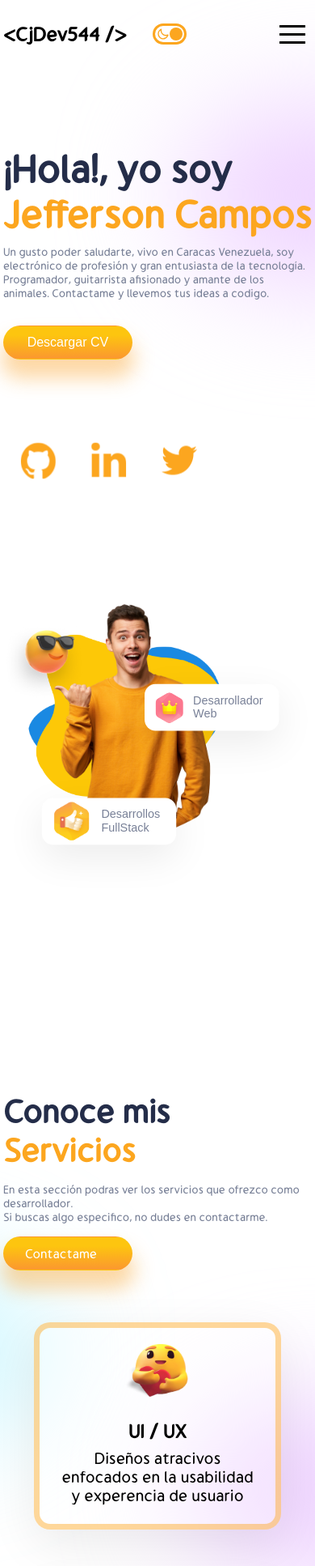
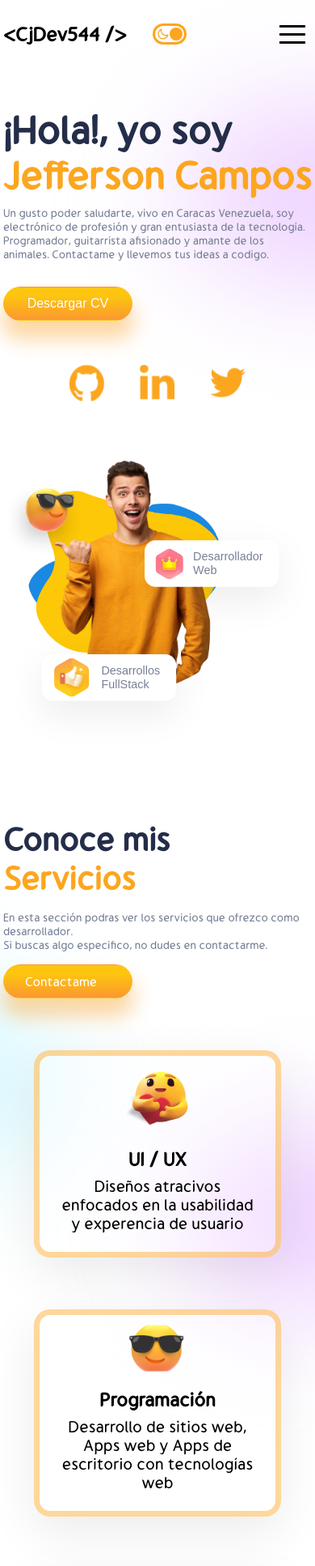
Before and after one commit to cjdev544/cj-portfolio, a Gatsby site: page / in a window 390 px wide. Shown: the top 1934 px of the page at 81% size. Built offline with nearby package versions, Linux system fonts and the light colour scheme; Gatsby itself is replaced by a stand-in of ours; some packages are replaced by stand-ins of ours.

Commit message:
change stayles in query mobile

```diff
--- a/src/components/About/About.scss
+++ b/src/components/About/About.scss
@@ -5,6 +5,10 @@
 
   &.container {
     margin-top: 6rem;
+
+    @media screen and (max-width: $tablet) {
+      margin-top: 3rem;
+    }
   }
 
   &-left {
@@ -141,7 +145,6 @@
 @media screen and (max-width: $tablet) {
   .about {
     flex-direction: column;
-    gap: 7rem;
     height: 64rem;
 
     &-right {
@@ -160,7 +163,18 @@
 }
 
 @media screen and (max-width: $mobile) {
-  .about-right {
-    left: -1rem;
+  .about {
+    height: 55rem;
+
+    &-right {
+      left: -1rem;
+    }
+  }
+
+  .about-left {
+    &__icons {
+      justify-content: center;
+      margin: 0;
+    }
   }
 }
--- a/src/components/Projects/index.jsx
+++ b/src/components/Projects/index.jsx
@@ -5,7 +5,7 @@
 const Projects = ({ isDarkMode }) => {
   return (
     <section id='proyectos' className='projects container'>
-      <span style={{ color: isDarkMode && '#fff' }}>Los más destacados</span>
+      <span style={{ color: isDarkMode && '#fff' }}>Algunos de mis</span>
       <h2>Proyectos</h2>
       <p>Puedes dar click sobre un proyecto y verlo mas en profundidad.</p>
       <div className='projects-items'>
--- a/src/components/Services/Services.scss
+++ b/src/components/Services/Services.scss
@@ -132,6 +132,11 @@
 }
 
 @media screen and (max-width: $mobile) {
+  .services {
+    &.container {
+      margin-top: 0;
+    }
+  }
   .right-card {
     width: 80%;
   }
--- a/src/components/Skills/index.jsx
+++ b/src/components/Skills/index.jsx
@@ -7,7 +7,7 @@
   return (
     <section className='skills container' id='tecnologias'>
       <div className='services-left'>
-        <span style={{ color: isDarkMode && '#fff' }}>Conoce que manejo</span>
+        <span style={{ color: isDarkMode && '#fff' }}>Trabajo con estas</span>
         <h2>Tecnologías</h2>
         <span>
           En esta sección podras ver las tegnologías con las que he trabajado.{' '}
```
